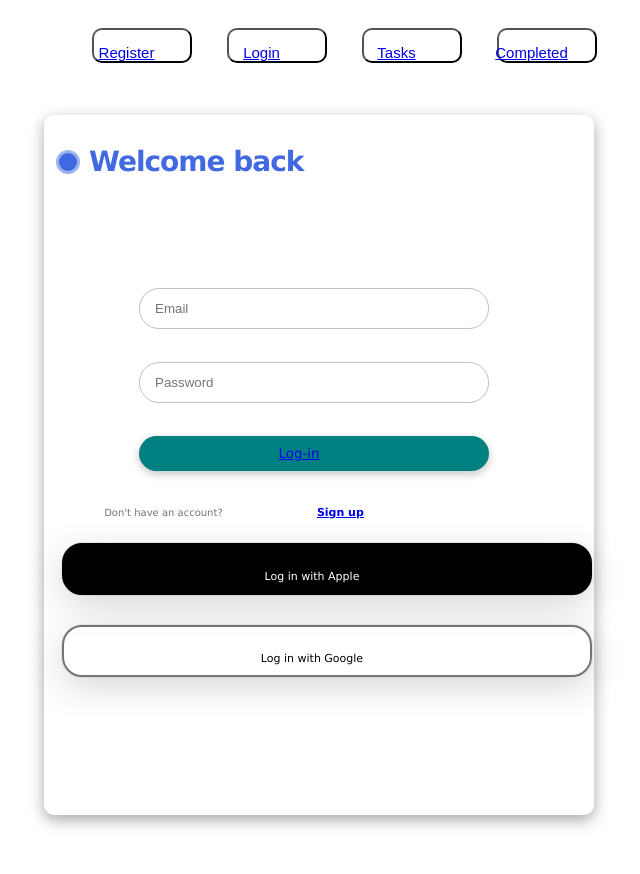
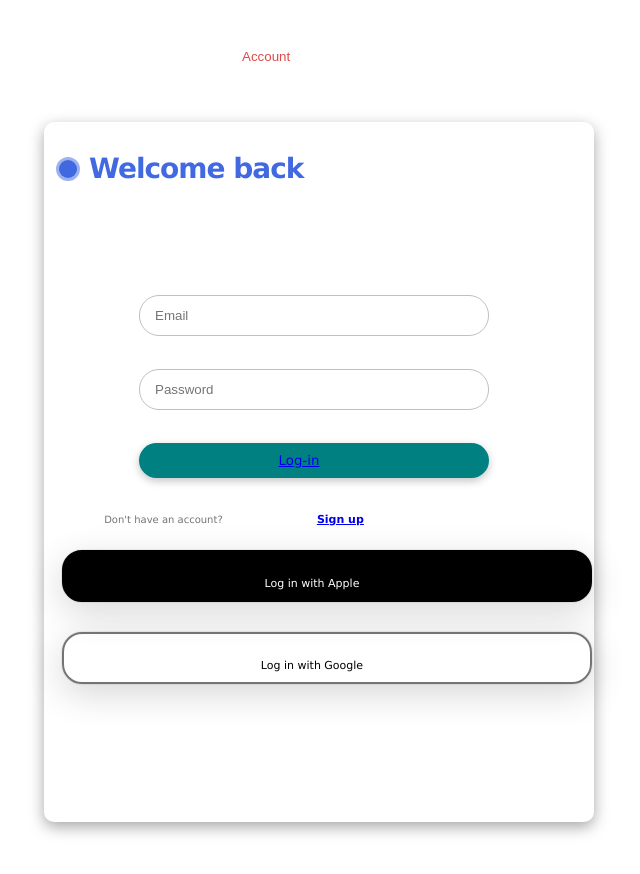
Before and after one commit to khanyajara/TODOLIST, a React (Create React App) app: page /login in a window 1280 px wide. Shown: the top 874 px of the page, without its empty margins (236-876 px from the left). Built offline with nearby package versions, Linux system fonts and the light colour scheme.

Commit message:
logout function

```diff
--- a/src/App.js
+++ b/src/App.js
@@ -1,20 +1,16 @@
 import React from 'react';
-import { Routes, Route, Link } from 'react-router-dom';
+import { Routes, Route } from 'react-router-dom';
 import Register from './components/Register';
 import Login from './components/Login';
 import Home from './components/Home';
 import TasksCompleted from './components/TasksCompleted';
+import SettingsButton from './components/settingsButton';
 import './App.css';
 
 function App() {
   return (
     <div className="App">
-      <div className='appbtn' >
-        <button className='btn'><Link to="/register">Register</Link></button>
-        <button className='btn'><Link to="/login">Login</Link></button>
-        <button className='btn'><Link to="/">Tasks</Link></button>
-        <button className='btn'><Link to="/tasks-completed">Completed</Link></button>
-      </div>
+      <SettingsButton />
       <div>
         <Routes>
           <Route path="/" element={<Home />} />
--- /dev/null
+++ b/src/components/SettingsButton.css
@@ -0,0 +1,70 @@
+.settings-button-container {
+    position: relative;
+  }
+
+  .button {
+    background: none;
+    border: none;
+    color: rgb(224, 72, 72);
+    cursor: pointer;
+    display: flex;
+    align-items: center;
+  }
+
+  .svg-icon {
+    margin-right: 8px;
+  }
+
+  .settings-menu {
+    position: absolute;
+    top: 100%;
+    right: 0;
+    background: white;
+    border: 1px solid #ccc;
+    border-radius: 4px;
+    box-shadow: 0 4px 6px rgba(0, 0, 0, 0.1);
+    z-index: 10;
+  }
+
+  .settings-menu ul {
+    list-style: none;
+    padding: 0;
+    margin: 0;
+  }
+
+  .settings-menu li {
+    border-bottom: 1px solid #ddd;
+  }
+
+  .settings-menu li:last-child {
+    border-bottom: none;
+  }
+
+  .settings-menu button {
+    background: none;
+    border: none;
+    padding: 10px 20px;
+    width: 100%;
+    text-align: left;
+    cursor: pointer;
+  }
+
+  .settings-menu button:hover {
+    background-color: #f0f0f0;
+  }
+
+  .settings-menu button:nth-child(1):hover {
+    background-color: #ffe6e6; /* unique hover color for Delete Account */
+  }
+
+  .settings-menu button:nth-child(2):hover {
+    background-color: #57ca57; /* unique hover color for Register New Account */
+  }
+
+  .settings-menu button:nth-child(3):hover {
+    background-color: #e6f0ff; /* unique hover color for Login Another User */
+  }
+
+  .settings-menu button:nth-child(4):hover {
+    background-color: #fff0e6; /* unique hover color for Logout */
+  }
--- /dev/null
+++ b/src/components/settingsButton.js
@@ -0,0 +1,80 @@
+import React, { useState } from 'react';
+import { useNavigate } from 'react-router-dom';
+import './SettingsButton.css';
+
+function SettingsButton() {
+  const [showMenu, setShowMenu] = useState(false);
+  const navigate = useNavigate();
+
+  const handleMenuToggle = () => {
+    setShowMenu(!showMenu);
+  };
+
+  const handleMenuItemClick = (action) => {
+    setShowMenu(false);
+    switch (action) {
+      case 'deleteAccount':
+        // Add logic to delete account
+        alert('Delete account clicked');
+        navigate('/login'); // Redirect to login page
+        break;
+      case 'register':
+        navigate('/register'); // Redirect to register page
+        break;
+      case 'loginAnotherUser':
+        navigate('/login'); // Redirect to login page
+        break;
+      case 'logout':
+        alert('Logout clicked');
+        navigate('/login'); // Redirect to login page
+        break;
+      default:
+        break;
+    }
+  };
+
+  return (
+    <div className="settings-button-container">
+      <button className="button" onClick={handleMenuToggle}>
+        <svg
+          className="svg-icon"
+          fill="none"
+          height="20"
+          viewBox="0 0 20 20"
+          width="20"
+          xmlns="http://www.w3.org/2000/svg"
+        >
+          <g stroke="white" strokeLinecap="round" strokeWidth="1.5">
+            <circle cx="10" cy="10" r="2.5"></circle>
+            <path
+              clipRule="evenodd"
+              d="m8.39079 2.80235c.53842-1.51424 2.67991-1.51424 3.21831-.00001.3392.95358 1.4284 1.40477 2.3425.97027 1.4514-.68995 2.9657.82427 2.2758 2.27575-.4345.91407.0166 2.00334.9702 2.34248 1.5143.53842 1.5143 2.67996 0 3.21836-.9536.3391-1.4047 1.4284-.9702 2.3425.6899 1.4514-.8244 2.9656-2.2758 2.2757-.9141-.4345-2.0033.0167-2.3425.9703-.5384 1.5142-2.67989 1.5142-3.21831 0-.33914-.9536-1.4284-1.4048-2.34247-.9703-1.45148.6899-2.96571-.8243-2.27575-2.2757.43449-.9141-.01669-2.0034-.97028-2.3425-1.51422-.5384-1.51422-2.67994.00001-3.21836.95358-.33914 1.40476-1.42841.97027-2.34248-.68996-1.45148.82427-2.9657 2.27575-2.27575.91407.4345 2.00333-.01669 2.34247-.97026z"
+              fillRule="evenodd"
+            ></path>
+          </g>
+        </svg>
+        <span className="label">Account</span>
+      </button>
+      {showMenu && (
+        <div className="settings-menu">
+          <ul>
+            <li>
+              <button onClick={() => handleMenuItemClick('deleteAccount')}>Delete Account</button>
+            </li>
+            <li>
+              <button onClick={() => handleMenuItemClick('register')}>Register New Account</button>
+            </li>
+            <li>
+              <button onClick={() => handleMenuItemClick('loginAnotherUser')}>Login Another User</button>
+            </li>
+            <li>
+              <button onClick={() => handleMenuItemClick('logout')}>Logout</button>
+            </li>
+          </ul>
+        </div>
+      )}
+    </div>
+  );
+}
+
+export default SettingsButton;
```
Also changed, not shown: 1 other file (tests, documents, lock files or other folders).
